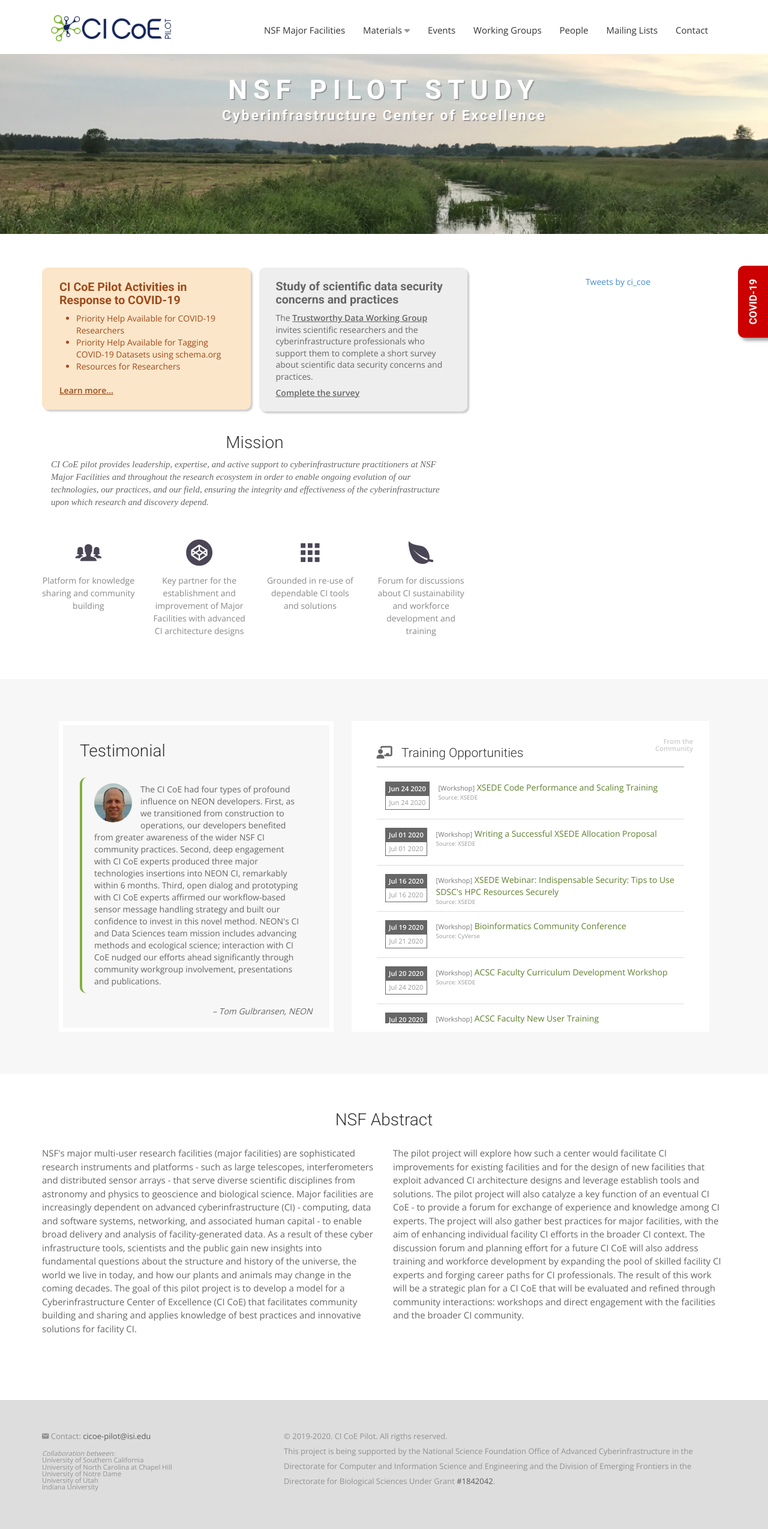
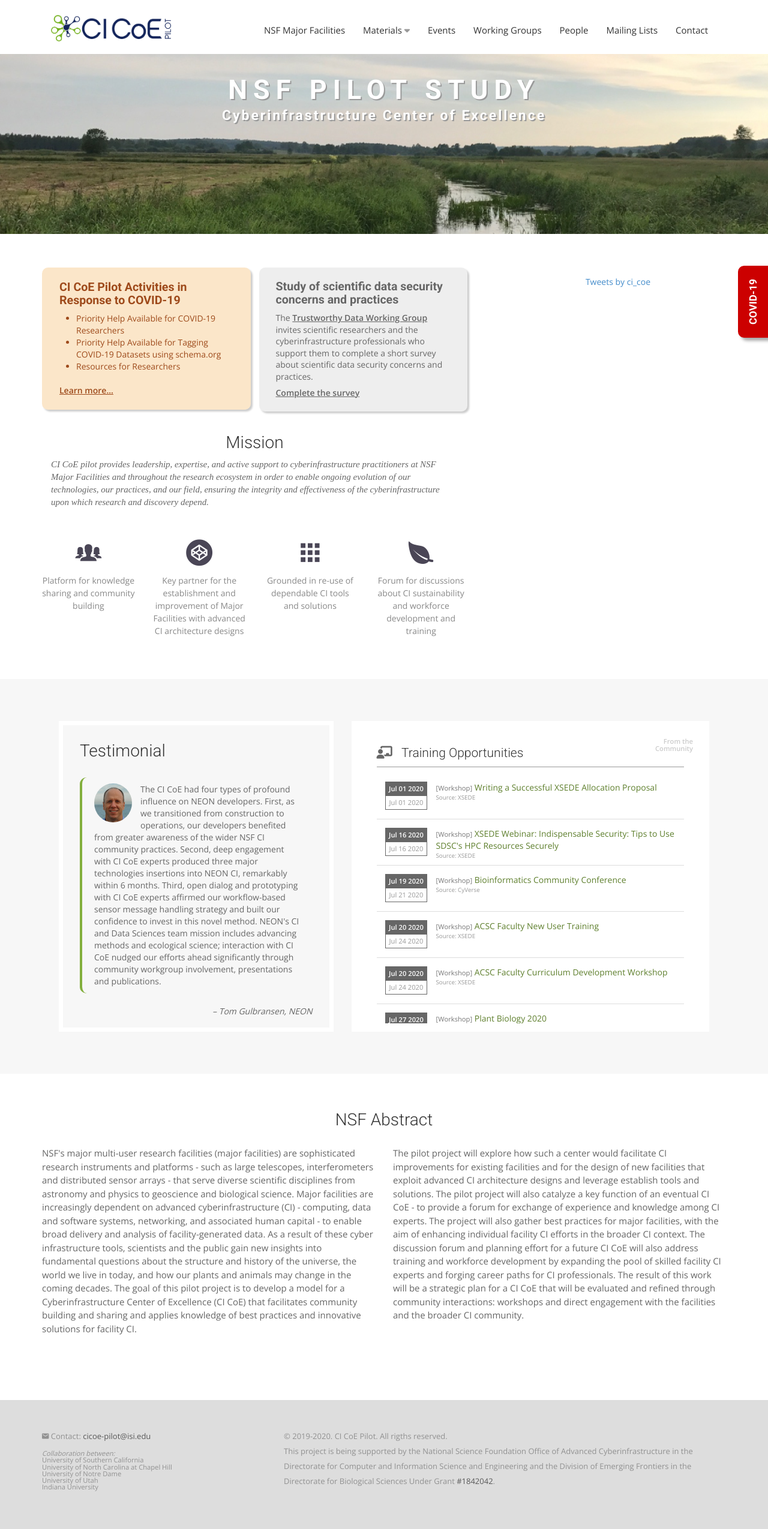
Before and after one commit to cicoe/cicoe.github.io, a Jekyll site: the page built from index.html, in a window 1280 px wide. Shown: the whole page at 60% size. Built offline with Jekyll 4.4.1, drawn with Linux system fonts in a browser that asks for light colours; nearby versions of some CDN libraries; some web fonts are replaced; comment, search, counter and statistics services are not loaded.

Commit message:
updated training events

```diff
--- a/_data/training_opportunities.yml
+++ b/_data/training_opportunities.yml
@@ -1,10 +1,3 @@
-- categroy: Workshop
-  end_date: June 24, 2020
-  source: XSEDE
-  start_date: June 24, 2020
-  time: ''
-  title: XSEDE Code Performance and Scaling Training
-  website: "https://www.xsede.org/web/xup/course-calendar/-/training-user/class/2064/session/3681/register"
 - categroy: Workshop
   end_date: July 01, 2020
   source: XSEDE
@@ -32,14 +25,14 @@
   source: XSEDE
   start_date: July 20, 2020
   time: ''
-  title: ACSC Faculty Curriculum Development Workshop
+  title: ACSC Faculty New User Training
   website: "Registration opens"
 - categroy: Workshop
   end_date: July 24, 2020
   source: XSEDE
   start_date: July 20, 2020
   time: ''
-  title: ACSC Faculty New User Training
+  title: ACSC Faculty Curriculum Development Workshop
   website: "Registration opens"
 - categroy: Workshop
   end_date: July 31, 2020
```
